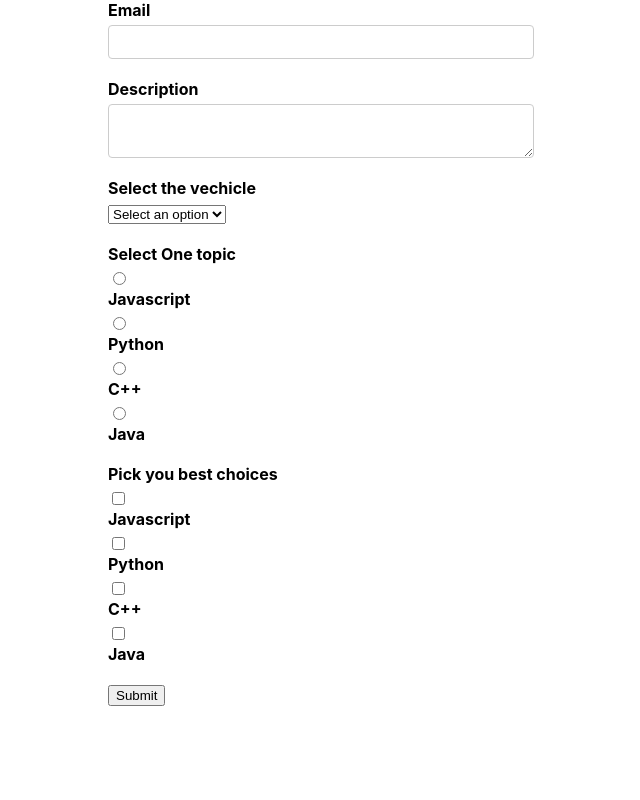
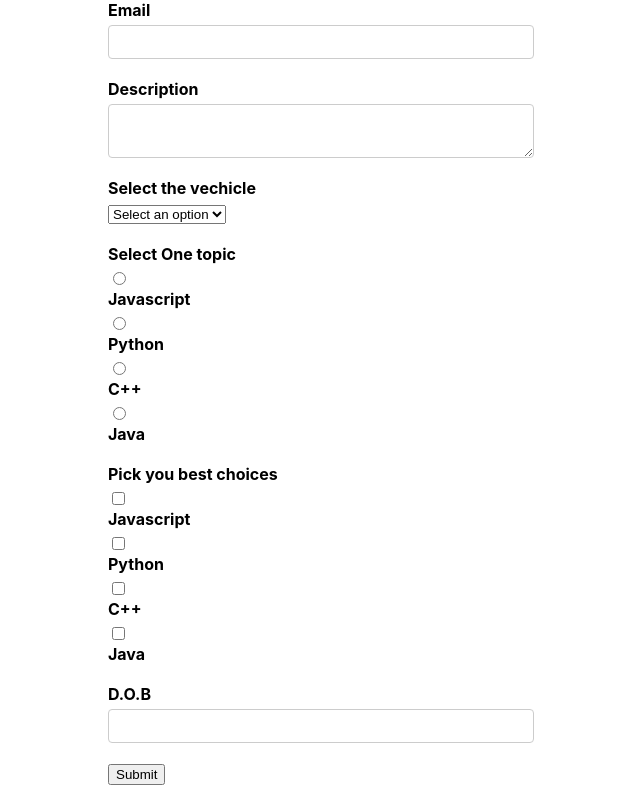
Before and after one commit to jaybamania/ReactJS, a React (Create React App) app: page / in a window 1280 px wide. Shown: the whole page, without its empty margins (319-959 px from the left). Built offline with nearby package versions, Linux system fonts and the light colour scheme.

Commit message:
react-datePicker-Component

```diff
--- a/package.json
+++ b/package.json
@@ -8,6 +8,7 @@
     "@testing-library/user-event": "^12.8.3",
     "formik": "^2.2.6",
     "react": "^17.0.1",
+    "react-datepicker": "^3.6.0",
     "react-dom": "^17.0.1",
     "react-scripts": "4.0.3",
     "web-vitals": "^1.1.1",
--- /dev/null
+++ b/src/Components/DatePicker.js
@@ -0,0 +1,34 @@
+import { ErrorMessage, Field } from 'formik'
+import React from 'react'
+import DateView from 'react-datepicker'
+import 'react-datepicker/dist/react-datepicker.css'
+import TextError from './TextError'
+
+function DatePicker(props) {
+    const {label, name, ...rest} = props
+    return (
+        <div className="form-control">
+            <label htmlFor={name}>{label}</label>
+            <Field name={name}>
+                {
+                    ({form,field}) =>{
+                        const {setFieldValue} = form
+                        const {value} = field
+                        return(
+                            <DateView
+                                id={name}
+                                {...field}
+                                {...rest}
+                                selected={value}
+                                onChange={val => setFieldValue(name,val)}
+                            />
+                        )
+                    }
+                }
+            </Field>
+            <ErrorMessage name={name} component={TextError} />
+        </div>
+    )
+}
+
+export default DatePicker
--- a/src/Components/FormikContainer.js
+++ b/src/Components/FormikContainer.js
@@ -30,15 +30,20 @@ function FormikContainer() {
         selectOption : '',
         radioOptions:'',
         checkBoxOption:[],
+        birthDate:null,
     }
     const validationSchema = Yup.object({
         email : Yup.string().required('Required'),
         description : Yup.string().required('Required'),
         selectOption : Yup.string().required('Required'),
         radioOptions : Yup.string().required('Required'),
-        checkBoxOption : Yup.array().required('Required')
+        checkBoxOption : Yup.array().required('Required'),
+        birthDate : Yup.date().required('Required').nullable()
     })
-    const onSubmit = values => console.log('Form data',values)
+    const onSubmit = values => {
+        console.log('Form data',values)
+        console.log('Saved Data : ',JSON.parse(JSON.stringify(values)))
+    }
     return (
         <Formik
             initialValues = {initialValues}
@@ -76,6 +81,11 @@ function FormikContainer() {
                         name='checkBoxOption'
                         options={checkBoxOptions}
                     />
+                    <FormikControl
+                        control='date'
+                        label='D.O.B'
+                        name='birthDate'
+                    />
                     <button type='submit'>Submit</button>
                 </Form>
             }
--- a/src/Components/FormikControl.js
+++ b/src/Components/FormikControl.js
@@ -1,5 +1,6 @@
 import React from 'react'
 import CheckBoxGroup from './CheckBoxGroup'
+import DatePicker from './DatePicker'
 import Input from './Input'
 import RadioButtons from './RadioButtons'
 import Select from './Select'
@@ -19,6 +20,7 @@ function FormikControl(props) {
         case 'checkbox':
             return <CheckBoxGroup {...rest} />
         case 'date':
+            return <DatePicker {...rest} />
             default : return null
     }
     return (
```
Also changed, not shown: 1 other file (tests, documents, lock files or other folders).
